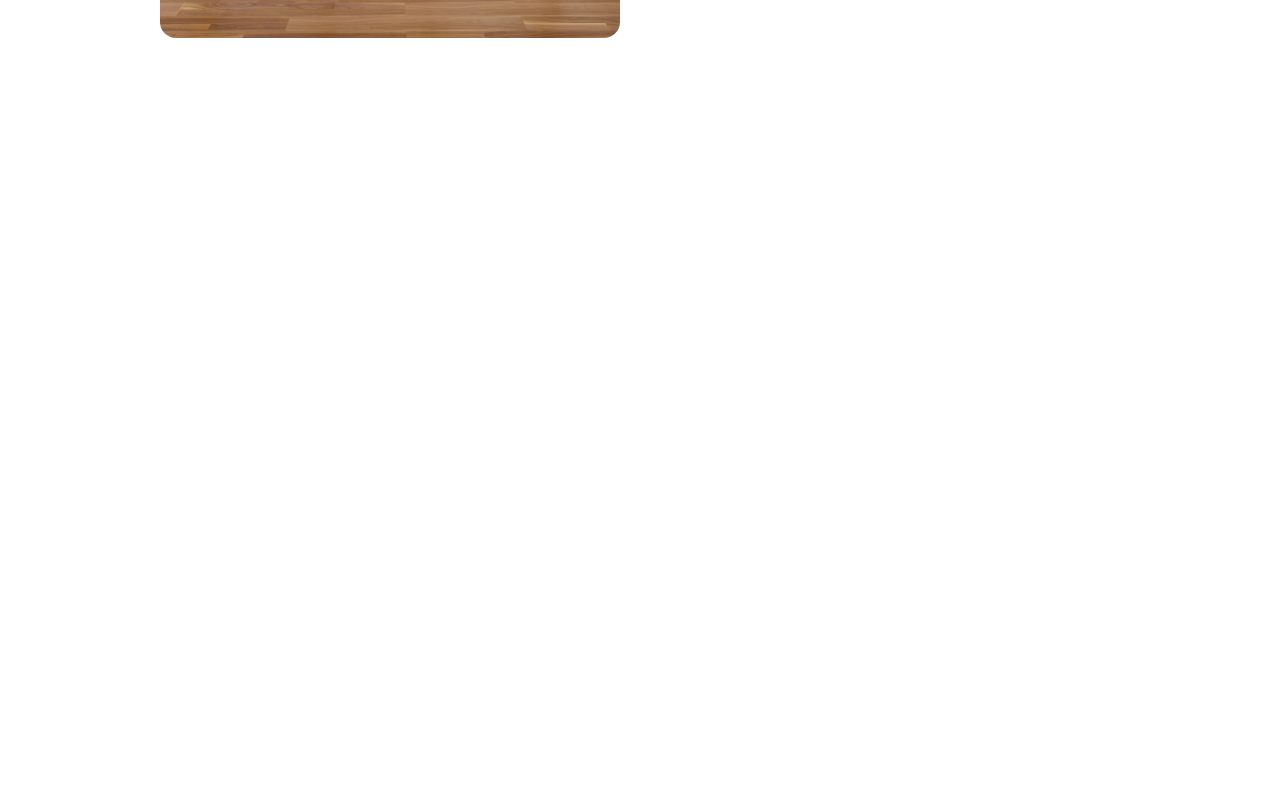
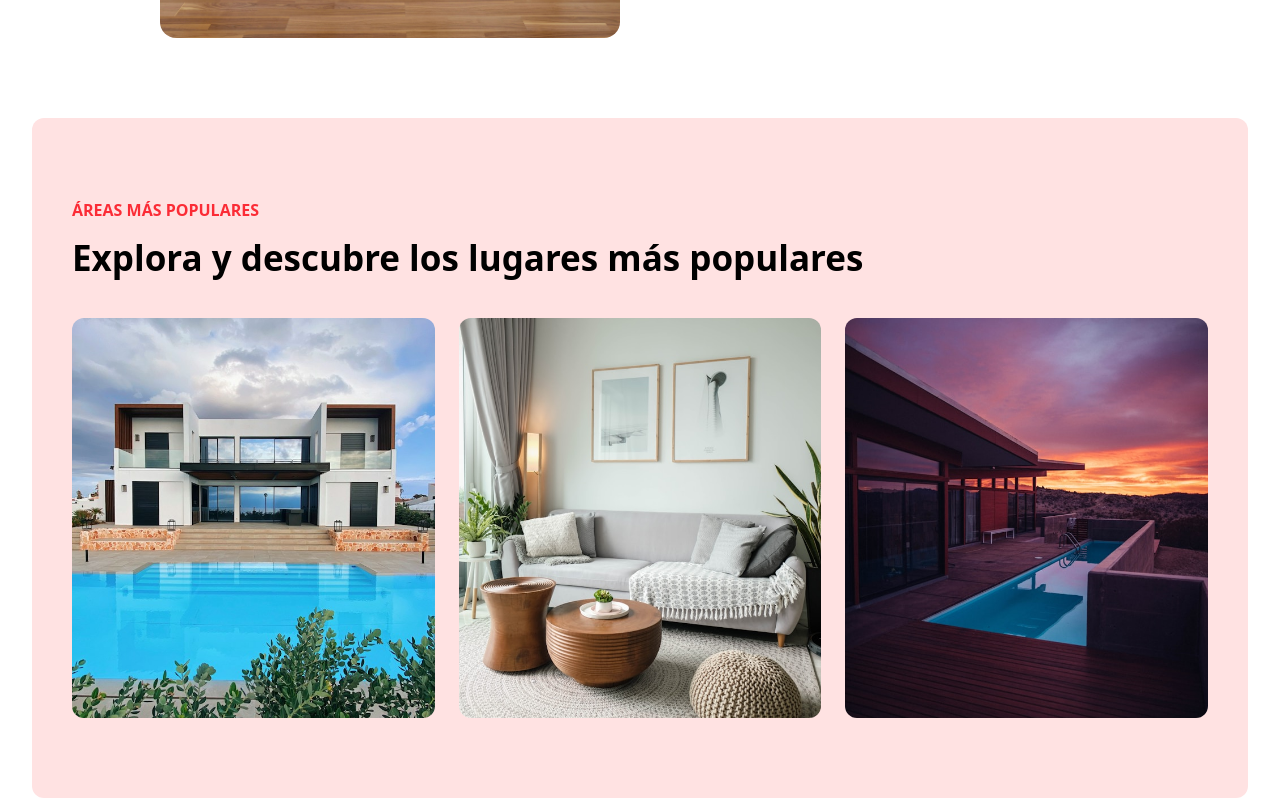
Before and after one commit to RominaOsorio/propiedades, a React (Vite) app: page / in a window 1280 px wide. Shown: the part 1347-2145 px from the top of the page. Before the commit the page ends 1465 px from the top, so only its background shows below. Built offline with nearby package versions, Linux system fonts and the light colour scheme.

Commit message:
Incorporé PopularAreas.jsx

```diff
--- a/src/App.jsx
+++ b/src/App.jsx
@@ -2,6 +2,7 @@ import Header from './components/Header'
 import { DarkModeProvider } from './context/DarkModeContext'
 import About from './layout/About'
 import Hero from './layout/Hero'
+import PopularAreas from './layout/PopularAreas'
 
 const App = () => {
   return (
@@ -10,6 +11,7 @@ const App = () => {
         <Header />
         <Hero />
         <About />
+        <PopularAreas />
       </DarkModeProvider>
     </>
   )
--- a/src/layout/PopularAreas.jsx
+++ b/src/layout/PopularAreas.jsx
@@ -1,8 +1,50 @@
-import React from 'react'
+import { useEffect } from 'react'
+import { useDarkMode } from '../context/DarkModeContext'
+import AOS from 'aos'
+import 'aos/dist/aos.css'
+import area1 from '../assets/images/area1.jpg'
+import area2 from '../assets/images/area2.jpg'
+import area3 from '../assets/images/area3.jpg'
 
 const PopularAreas = () => {
+  useEffect(() => {
+    AOS.init({
+      offset: 200,
+      duration: 800,
+      easing: 'ease-in-out-sine',
+      delay: 100
+    })
+  }, [])
+
+  const { darkMode } = useDarkMode()
+
   return (
-    <div>PopularAreas</div>
+    <div className={`${darkMode ? 'dark bg-black' : 'light bg-transparent'}`}>
+      <section className={`${darkMode ? 'dark bg-gray-800' : 'light bg-red-100'} lg:w-[95%] w-full h-fit m-auto bg-cover bg-center rounded-xl flex flex-col items-center px-6 py-20 gap-10 md:px-10`}>
+
+        <div className='w-full text-center md:text-left'>
+          <h2 data-aos='zoom-in' className='text-red-500 dark:text-white uppercase font-semibold'>
+            Áreas más populares
+          </h2>
+          <h3 data-aos='zoom-in' data-aos-delay='200' className='text-black text-[28px] md:text-[35px] font-semibold leading-10 mt-4 dark:text-white'>
+            Explora y descubre los lugares más populares
+          </h3>
+        </div>
+
+        <div className='grid grid-cols-1 md:grid-cols-3 gap-6 w-full'>
+          {[area1, area2, area3].map((area, index) => (
+            <div
+              key={index}
+              data-aos='zoom-in'
+              data-aos-delay={400 + index * 200}
+              className='h-[300px] md:h-[400px] bg-cover bg-center rounded-xl'
+              style={{ backgroundImage: `url(${area})`, backgroundRepeat: 'no-repeat' }}
+            />
+          ))}
+        </div>
+
+      </section>
+    </div>
   )
 }
 
```
